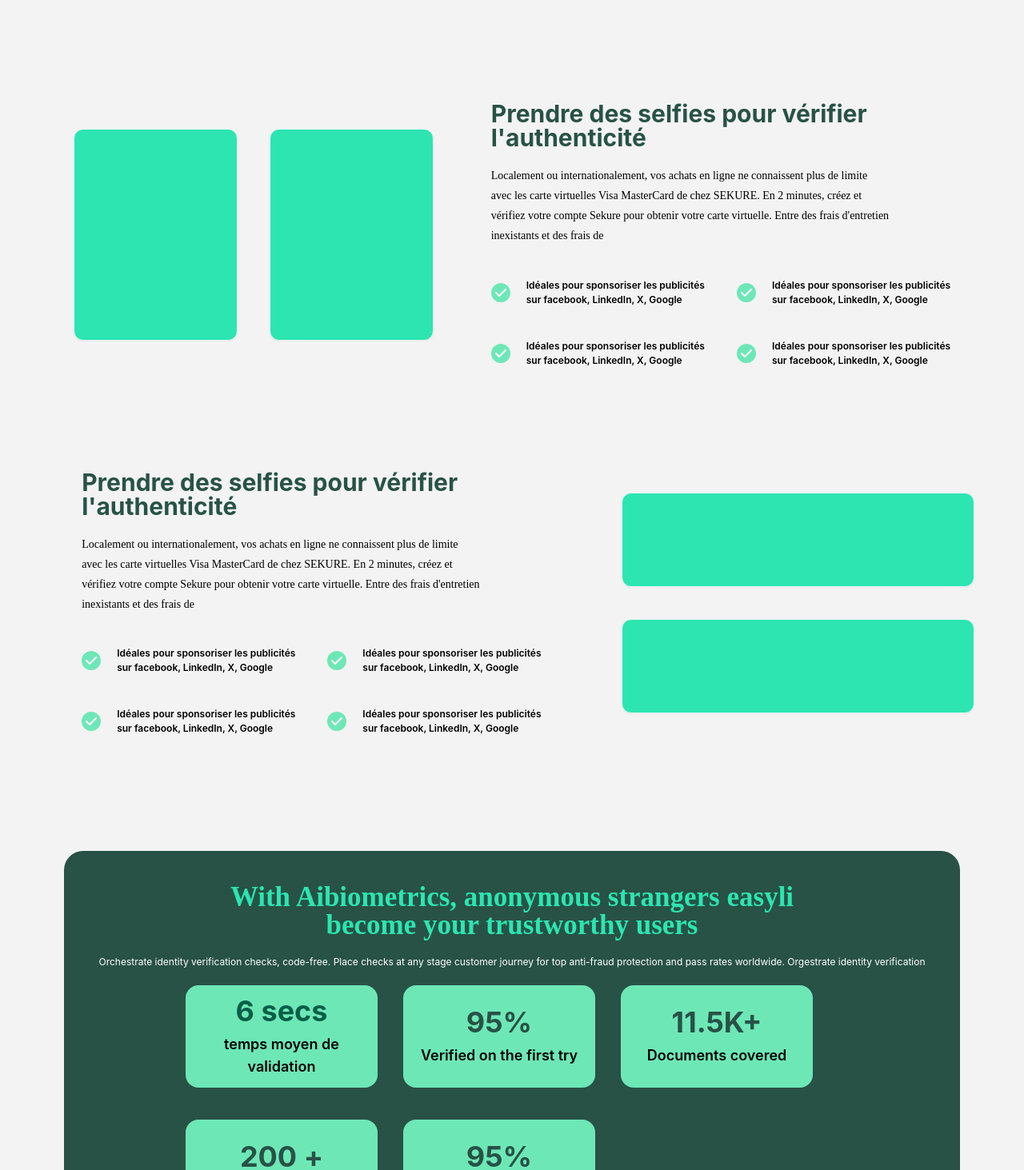
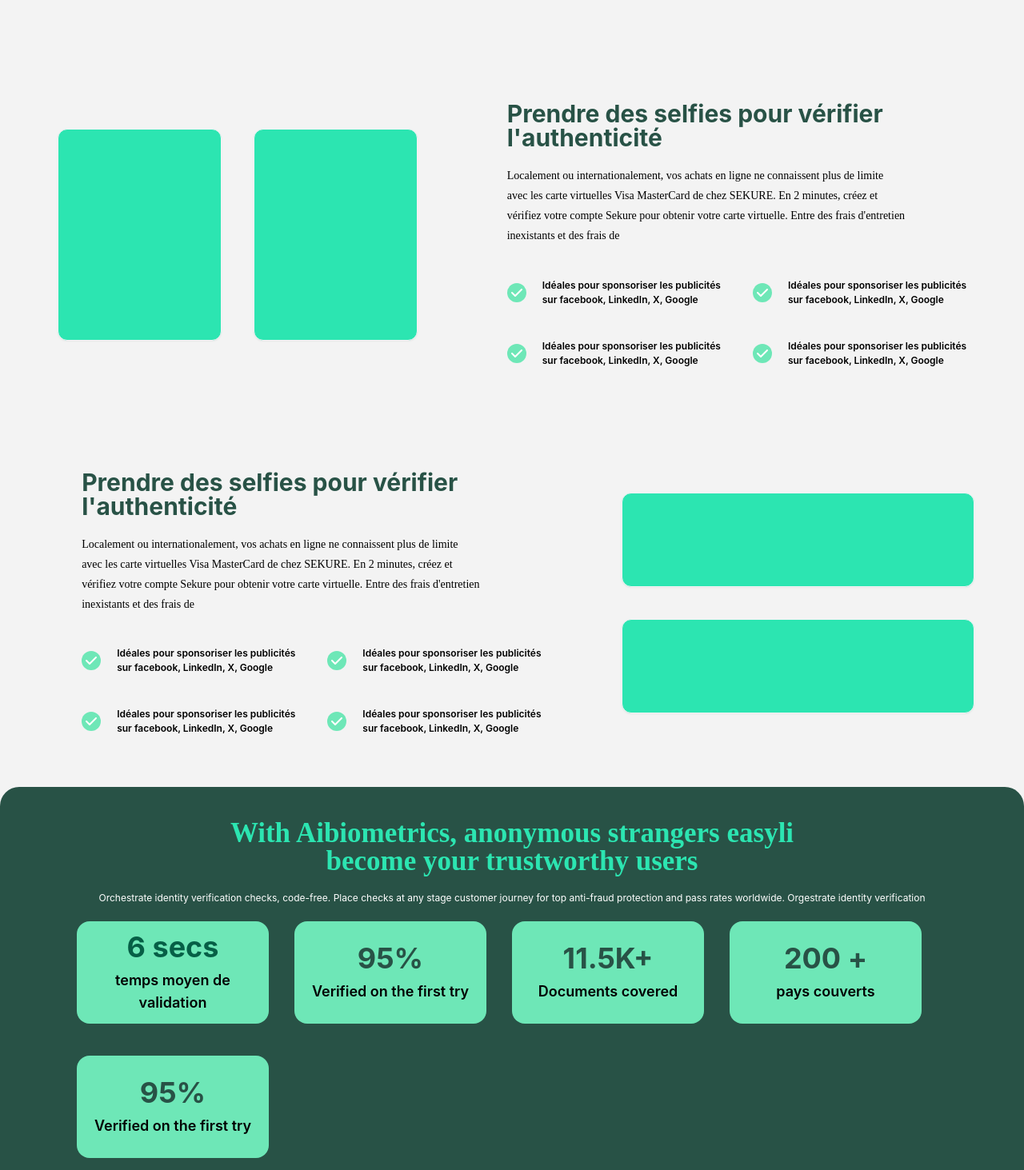
Before and after one commit to chrisvaldes/sekure-site, a React (Create React App) app: page / in a window 1280 px wide. Shown: the part 1420-2883 px from the top of the page at 80% size. Built offline with nearby package versions, Linux system fonts and the light colour scheme.

Commit message:
responsive1.3

```diff
--- a/src/Pages/Accueil/Accueil.jsx
+++ b/src/Pages/Accueil/Accueil.jsx
@@ -225,7 +225,7 @@ export default function Accueil() {
 
         <section class="">
           <div className=" px-4 py-8 sm:px-6 sm:py-12 lg:px-8 lg:py-16">
-            <div className="flex flex-wrap-reverse items-center justify-around  gap-y-8 gap-x-8 mx-10">
+            <div className="flex flex-wrap-reverse items-center justify-around  gap-y-8 gap-x-8">
               <div className=" flex items-center justify-center gap-10">
                 <a
                   className="  rounded-xl border border-gray-100 p-4 shadow-sm hover:border-gray-200 hover:ring-1 hover:ring-gray-200 focus:outline-none focus:ring bg-cyan-color w-width-card-horiz h-height-card-horiz"
@@ -382,7 +382,7 @@ export default function Accueil() {
 
         <section>
           {/* Grid section */}
-          <div class="bg-cyan-deep rounded-3xl m-20 py-10 px-10">
+          <div class="bg-cyan-deep rounded-3xl py-10 px-10">
 
             <div class="title-1 text-title-1 font-weight-title font-family-title leading-normal font-bold text-cyan-color">
               With Aibiometrics, anonymous strangers easyli <br />
--- a/src/Pages/Customer/Customer.jsx
+++ b/src/Pages/Customer/Customer.jsx
@@ -123,14 +123,14 @@ export default function Customer() {
                         <div className="flex flex-wrap-reverse items-center justify-around  gap-y-8 gap-x-8 mx-10">
                             <div className=" flex flex-row md:flex-row lg:flex-row items-center justify-center gap-10 sm:flex-row">
                                 <a
-                                    className="rounded-xl border border-gray-100 p-4 shadow-sm hover:border-gray-200 hover:ring-1 hover:ring-gray-200 focus:outline-none focus:ring bg-cyan-color card-horiz"
+                                    className="rounded-xl border border-gray-100 p-4 shadow-sm hover:border-gray-200 hover:ring-1 hover:ring-gray-200 focus:outline-none focus:ring bg-cyan-color h-height-card-horiz w-width-card-horiz"
                                     href="#"
                                 >
 
                                 </a>
 
                                 <a
-                                    className="  rounded-xl border border-gray-100 p-4 shadow-sm hover:border-gray-200 hover:ring-1 hover:ring-gray-200 focus:outline-none focus:ring bg-cyan-color card-horiz"
+                                    className="  rounded-xl border border-gray-100 p-4 shadow-sm hover:border-gray-200 hover:ring-1 hover:ring-gray-200 focus:outline-none focus:ring bg-cyan-color h-height-card-horiz w-width-card-horiz"
                                     href="#"
                                 >
 
@@ -257,14 +257,14 @@ export default function Customer() {
 
                             <div className=" flex flex-col md:flex-col lg:flex-col items-center justify-center gap-10 sm:flex-col">
                                 <a
-                                    className="  rounded-xl border border-gray-100 p-4 shadow-sm hover:border-gray-200 hover:ring-1 hover:ring-gray-200 focus:outline-none focus:ring bg-cyan-color card-vert"
+                                    className="  rounded-xl border border-gray-100 p-4 shadow-sm hover:border-gray-200 hover:ring-1 hover:ring-gray-200 focus:outline-none focus:ring bg-cyan-color h-height-card-vert w-width-card-vert"
                                     href="#"
                                 >
 
                                 </a>
 
                                 <a
-                                    className="  rounded-xl border border-gray-100 p-4 shadow-sm hover:border-gray-200 hover:ring-1 hover:ring-gray-200 focus:outline-none focus:ring bg-cyan-color card-vert"
+                                    className="  rounded-xl border border-gray-100 p-4 shadow-sm hover:border-gray-200 hover:ring-1 hover:ring-gray-200 focus:outline-none focus:ring bg-cyan-color  h-height-card-vert w-width-card-vert"
                                     href="#"
                                 >
 
@@ -279,14 +279,14 @@ export default function Customer() {
                         <div className="flex flex-wrap-reverse items-center justify-around  gap-y-8 gap-x-8 mx-10">
                             <div className=" flex flex-row md:flex-row lg:flex-row items-center justify-center gap-10 sm:flex-row">
                                 <a
-                                    className="rounded-xl border border-gray-100 p-4 shadow-sm hover:border-gray-200 hover:ring-1 hover:ring-gray-200 focus:outline-none focus:ring bg-cyan-color card-horiz"
+                                    className="rounded-xl border border-gray-100 p-4 shadow-sm hover:border-gray-200 hover:ring-1 hover:ring-gray-200 focus:outline-none focus:ring bg-cyan-color h-height-card-horiz w-width-card-horiz"
                                     href="#"
                                 >
 
                                 </a>
 
                                 <a
-                                    className="  rounded-xl border border-gray-100 p-4 shadow-sm hover:border-gray-200 hover:ring-1 hover:ring-gray-200 focus:outline-none focus:ring bg-cyan-color card-horiz"
+                                    className="  rounded-xl border border-gray-100 p-4 shadow-sm hover:border-gray-200 hover:ring-1 hover:ring-gray-200 focus:outline-none focus:ring bg-cyan-color h-height-card-horiz w-width-card-horiz"
                                     href="#"
                                 >
 
```
